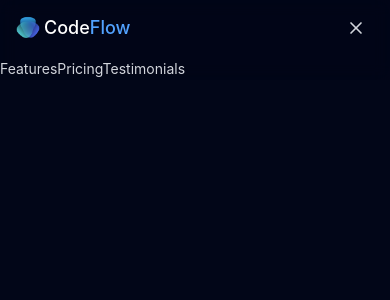
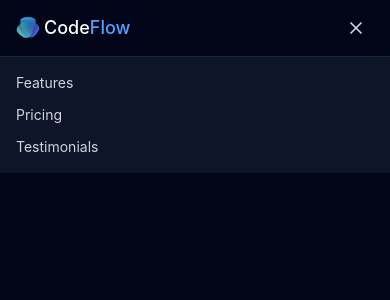
Before and after one commit to jackcorless91/modern-ui-frontend, a React (Vite) app: page / in a window 390 px wide. Both pictures are taken after a click on the button 356 px from the left and 28 px from the top of the page. Shown: the top 300 px of the page. Built offline with nearby package versions, Linux system fonts and the light colour scheme.

Commit message:
hamburger animation

```diff
--- a/src/components/Navbar.jsx
+++ b/src/components/Navbar.jsx
@@ -48,17 +48,23 @@ function Navbar() {
 
       </div>
       {MobileMenuIsOpen && (
-        <div>
-          <div>
-            <a href="#features" className="text-gray-300 hover:text-white text-sm lg:text-base"
+        <div className="md:hidden bg-slate-900/95 backdrop-blur-lg border-t border-slate-800 animate-in slide-in-from-top animation-duration-300">
+          <div className="px-4 py-4 sm:py-6 space-y-3 sm:space-y-4">
+            <a href="#features"
+               onClick={() => setMobileMenuIsOpen(false)}
+               className="block text-gray-300 hover:text-white text-sm lg:text-base"
             >
               Features
             </a>
-            <a href="#pricing" className="text-gray-300 hover:text-white text-sm lg:text-base"
+            <a href="#pricing"
+               onClick={() => setMobileMenuIsOpen(false)}
+               className="block text-gray-300 hover:text-white text-sm lg:text-base"
             >
               Pricing
             </a>
-            <a href="#testimonials" className="text-gray-300 hover:text-white text-sm lg:text-base"
+            <a href="#testimonials"
+               onClick={() => setMobileMenuIsOpen(false)}
+               className="block text-gray-300 hover:text-white text-sm lg:text-base"
             >
               Testimonials
             </a>
--- a/src/index.css
+++ b/src/index.css
@@ -1 +1,27 @@
 @import "tailwindcss";
+
+
+@utility animate-in {
+        animation-fill-mode: both;
+    }
+
+@utility slide-in-from-top {
+        animation-name: slideInFromTop;
+    }
+
+@utility animation-duration-300 {
+    animation-duration: 300ms;
+}
+
+@keyframes slideInFromTop {
+    from {
+        opacity: 0;
+        transform: translateY(-1rem);
+    }
+
+    to {
+        opacity: 1;
+        transform: translateY(0);
+    }
+
+}
```
